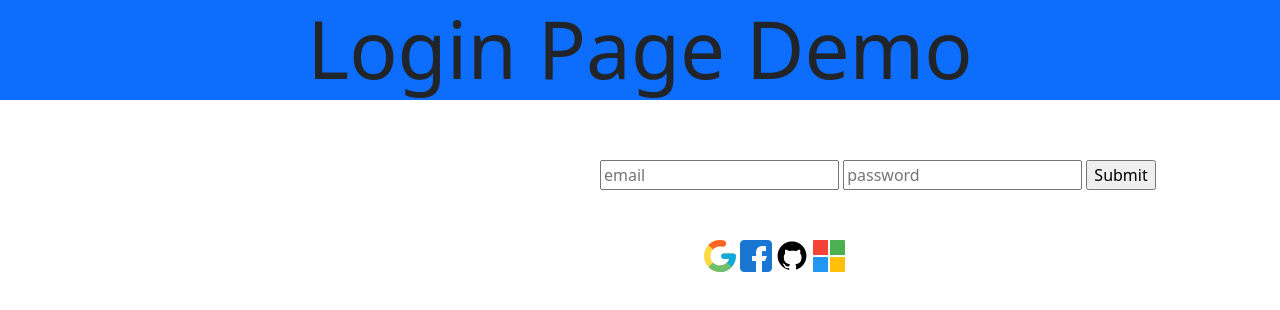
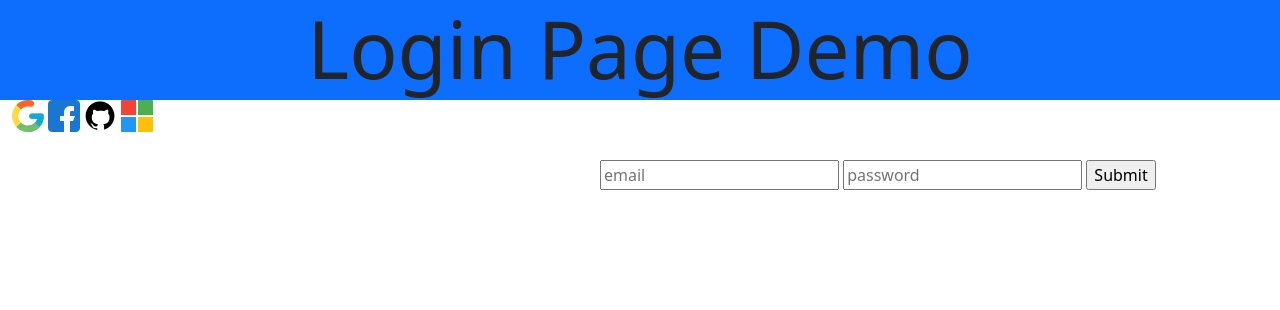
Before and after one commit to prathameshza/Firebase-login, a plain HTML site: page index.html in a window 1280 px wide. Drawn offline with nearby package versions, Linux system fonts and the light colour scheme; no server answers.

Commit message:
Update index.html

```diff
--- a/index.html
+++ b/index.html
@@ -9,18 +9,22 @@
 <body>
     <div id='mainbar' class="container-fluid bg-primary"><h1 class="display-1">Login Page Demo</h1></div>
 
+    <div class="container-sm">
         <div id="invals">
 
             <input type="text" name="email" id="email" placeholder="email">
             <input type="password" name="password" id="password" placeholder="password">
             <input type="submit" id="signup">
         </div>
+    </div>
 
-    <div id="image-tab">
+    <div class="container-fluid align-middle">
+        <div id="ima">
             <input type="image" src="/img/google.png" id="google">
             <input type="image" src="/img/facebook.png" id="facebook">
             <input type="image" src="/img/github.png" id="github">
             <input type="image" src="/img/microsoft.png" id="microsoft">
+        </div>
     </div>
 
 </body>
```
Lines whose indentation alone changed are shown as unchanged.
